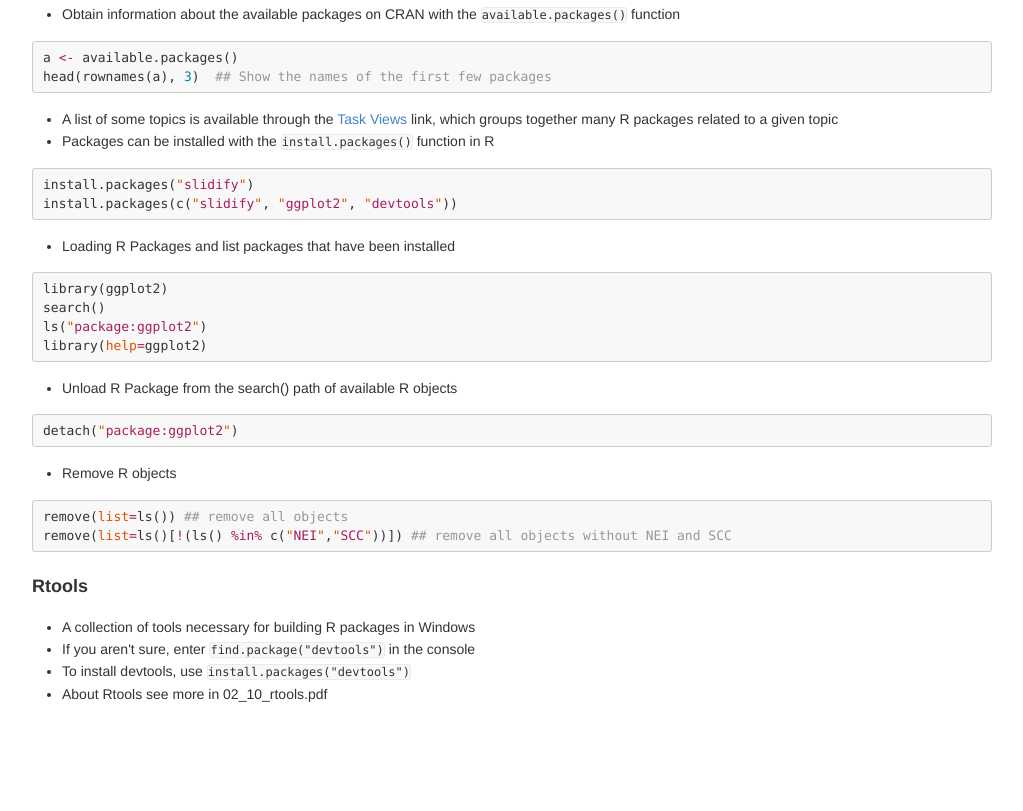
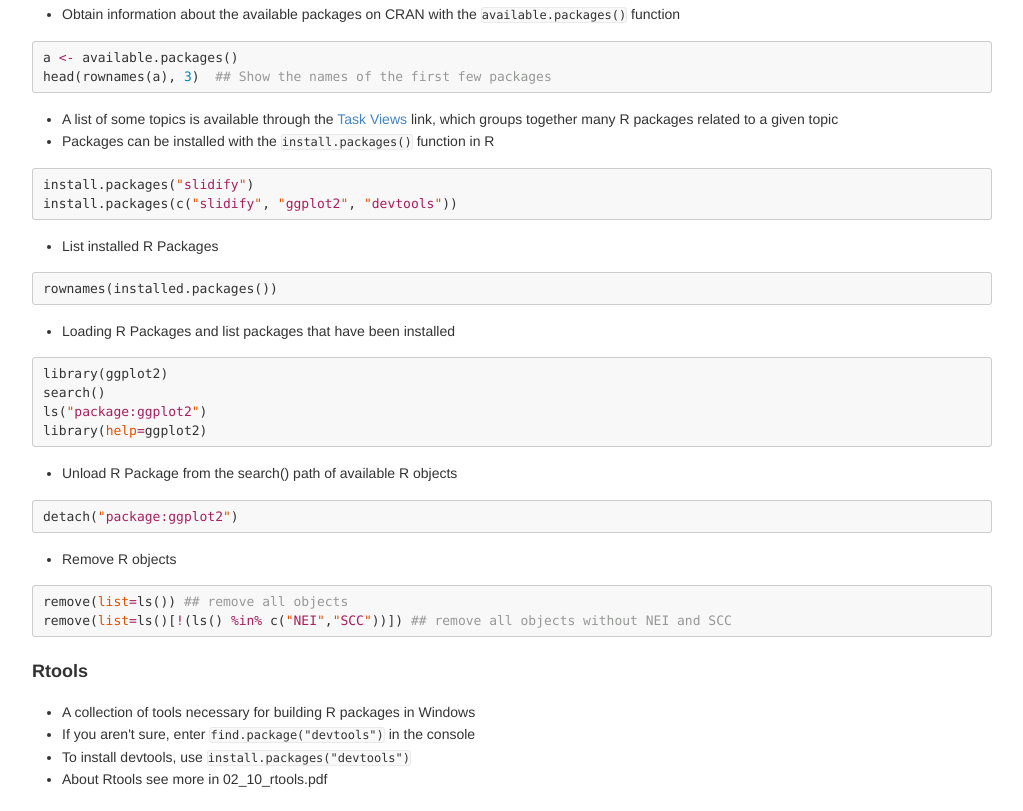
Before and after one commit to kylemaxxwell/kylemaxxwell.github.io, a plain HTML site: page 1_ToolboxNotes.html in a window 1280 px wide. Shown: the part 4161-4972 px from the top of the page, without its empty margins (128-1151 px from the left). Before the commit the page ends 4886 px from the top, so only its background shows below. Drawn offline with Linux system fonts and the light colour scheme.

Commit message:
add some changes

```diff
--- a/1_ToolboxNotes.html
+++ b/1_ToolboxNotes.html
@@ -833,6 +833,12 @@ head(rownames(<span class="pl-smi">a</span>), <span class="pl-c1">3</span>)  <sp
 install.packages(c(<span class="pl-s"><span class="pl-pds">"</span>slidify<span class="pl-pds">"</span></span>, <span class="pl-s"><span class="pl-pds">"</span>ggplot2<span class="pl-pds">"</span></span>, <span class="pl-s"><span class="pl-pds">"</span>devtools<span class="pl-pds">"</span></span>))</pre></div>
 
 <ul>
+<li>List installed R Packages</li>
+</ul>
+
+<div class="highlight highlight-r"><pre>rownames(installed.packages())</pre></div>
+
+<ul>
 <li>Loading R Packages and list packages that have been installed</li>
 </ul>
 
```
